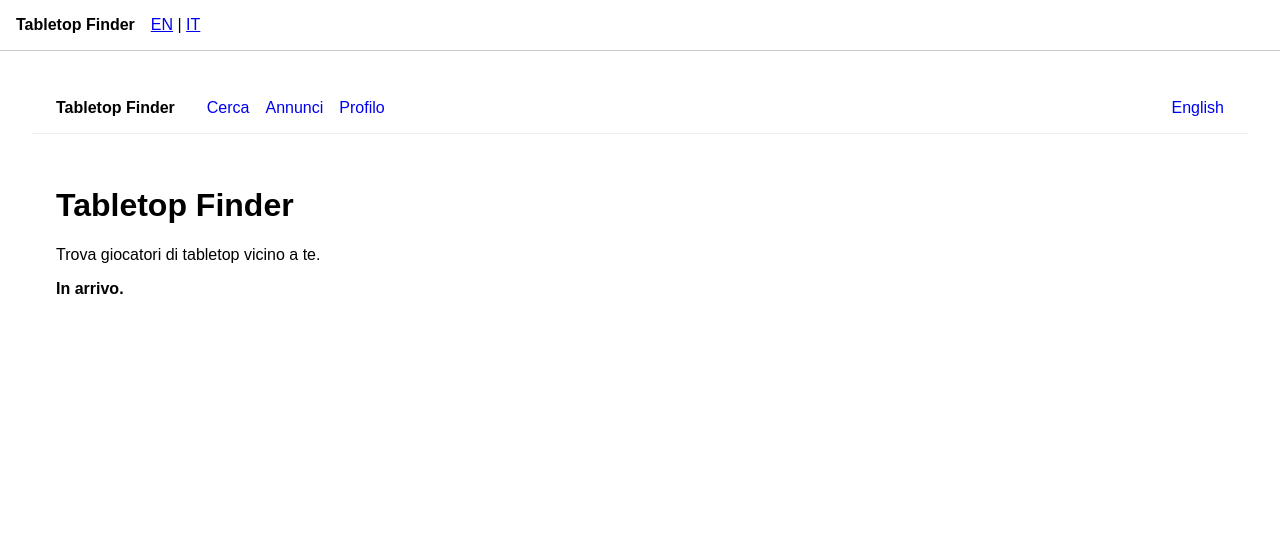
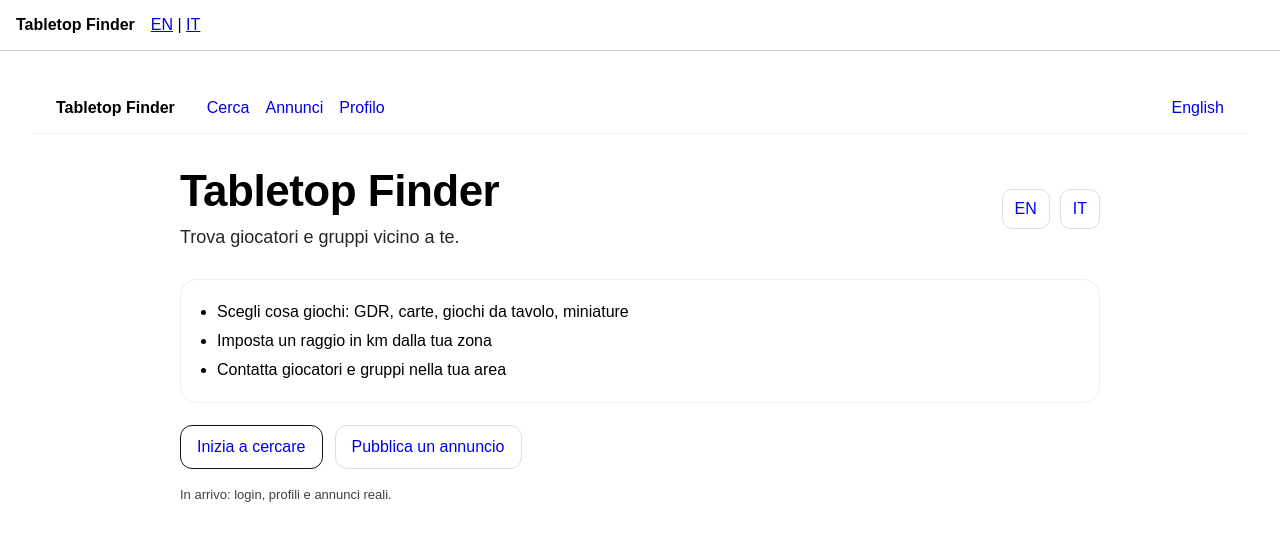
Before and after one commit to antarexx/tabletop-finder, a Next.js app: page /it in a window 1280 px wide. Shown: the top 540 px of the page. Built offline with nearby package versions, Linux system fonts and the light colour scheme.

Commit message:
Improve IT homepage copy and CTA

```diff
--- a/app/it/page.tsx
+++ b/app/it/page.tsx
@@ -1,9 +1,63 @@
 export default function HomeIt() {
   return (
-    <main>
-      <h1>Tabletop Finder</h1>
-      <p>Trova giocatori di tabletop vicino a te.</p>
-      <p><strong>In arrivo.</strong></p>
-    </main>
+    <div style={{ maxWidth: 920, margin: "0 auto" }}>
+      <div style={{ display: "flex", justifyContent: "space-between", gap: 16, alignItems: "center" }}>
+        <div>
+          <h1 style={{ margin: "0 0 8px 0", fontSize: 44, letterSpacing: -0.5 }}>Tabletop Finder</h1>
+          <p style={{ margin: 0, fontSize: 18, lineHeight: 1.5, opacity: 0.85 }}>
+            Trova giocatori e gruppi vicino a te.
+          </p>
+        </div>
+
+        <div style={{ display: "flex", gap: 10 }}>
+          <a href="/en" style={{ padding: "10px 12px", border: "1px solid #ddd", borderRadius: 10, textDecoration: "none" }}>
+            EN
+          </a>
+          <a href="/it" style={{ padding: "10px 12px", border: "1px solid #ddd", borderRadius: 10, textDecoration: "none" }}>
+            IT
+          </a>
+        </div>
+      </div>
+
+      <div style={{ marginTop: 28, padding: 18, border: "1px solid #eee", borderRadius: 16 }}>
+        <ul style={{ margin: 0, paddingLeft: 18, lineHeight: 1.8, fontSize: 16 }}>
+          <li>Scegli cosa giochi: GDR, carte, giochi da tavolo, miniature</li>
+          <li>Imposta un raggio in km dalla tua zona</li>
+          <li>Contatta giocatori e gruppi nella tua area</li>
+        </ul>
+      </div>
+
+      <div style={{ marginTop: 22, display: "flex", gap: 12, flexWrap: "wrap" }}>
+        <a
+          href="/it/search"
+          style={{
+            display: "inline-block",
+            padding: "12px 16px",
+            borderRadius: 12,
+            textDecoration: "none",
+            border: "1px solid #111",
+          }}
+        >
+          Inizia a cercare
+        </a>
+
+        <a
+          href="/it/listings"
+          style={{
+            display: "inline-block",
+            padding: "12px 16px",
+            borderRadius: 12,
+            textDecoration: "none",
+            border: "1px solid #ddd",
+          }}
+        >
+          Pubblica un annuncio
+        </a>
+      </div>
+
+      <p style={{ marginTop: 18, fontSize: 13, opacity: 0.75 }}>
+        In arrivo: login, profili e annunci reali.
+      </p>
+    </div>
   );
 }
```
